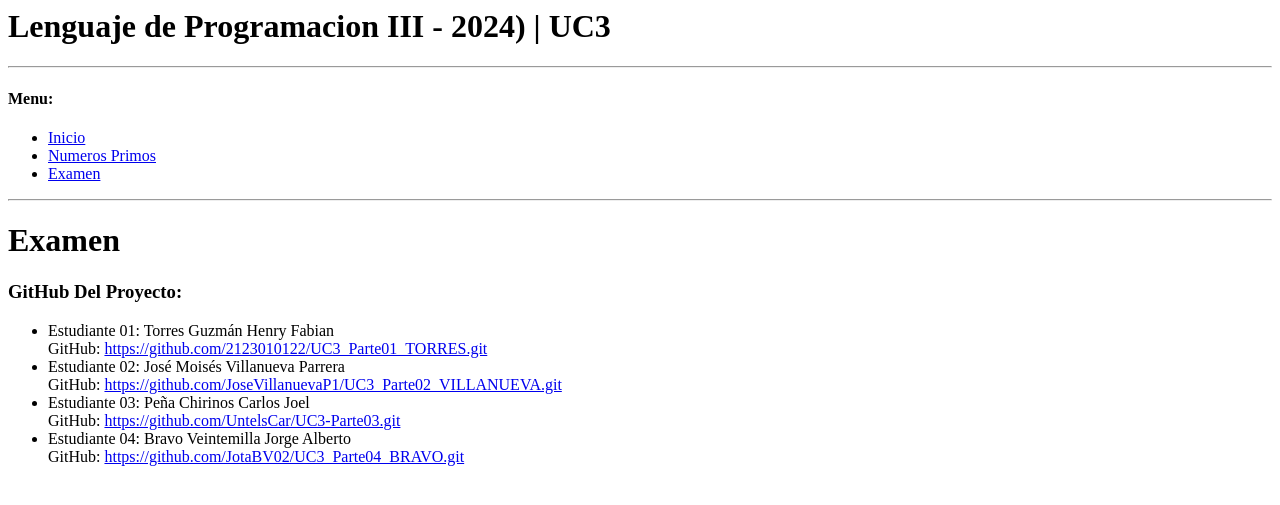
After one commit to JotaBV02/UC3_Parte04_BRAVO, a Django app: page /examen/ in a window 1280 px wide. The commit adds this page. Shown: the top 505 px of the page. Run offline with Django 4.2, Linux system fonts and the light colour scheme.

Commit message:
UC3_PARTE04_BRAVO

```diff
--- a/UC3_Bravo_Pena_Torres_Villanueva/UC3_Bravo_Pena_Torres_Villanueva/urls.py
+++ b/UC3_Bravo_Pena_Torres_Villanueva/UC3_Bravo_Pena_Torres_Villanueva/urls.py
@@ -24,5 +24,6 @@ urlpatterns = [
     path('inicio/', views.inicio, name = "inicio"),
     path('primos/',views.primos,name="primos"),
     path('primos/<int:a>',views.primos,name="primos"),
-    path('primos/<int:a>/<int:b>',views.primos,name="primos")
+    path('primos/<int:a>/<int:b>',views.primos,name="primos"),
+    path('examen/', views.examen, name = "examen"),
 ]
--- /dev/null
+++ b/UC3_Bravo_Pena_Torres_Villanueva/miapp/templates/examen.html
@@ -0,0 +1,40 @@
+<h1> Lenguaje de Programacion III - 2024) | UC3 </h1>
+<hr/>
+<h4>Menu:</h4>
+<ul>
+    <li>
+        <a href="/inicio"> Inicio</a>
+    </li>
+    <li>
+        <a href="/primos"> Numeros Primos</a>
+    </li>
+    <li>
+        <a href="/examen"> Examen</a>
+    </li>
+    </ul>
+<hr/>
+
+<h1>Examen</h1>
+<h3> GitHub Del Proyecto:</h1>
+    <ul>
+        <li>Estudiante 01: Torres Guzmán Henry Fabian
+            <br>
+            GitHub: <a href="https://github.com/2123010122/UC3_Parte01_TORRES.git">https://github.com/2123010122/UC3_Parte01_TORRES.git</a>
+        </li>
+
+        <li>Estudiante 02: José Moisés Villanueva Parrera
+            <br>
+            GitHub: <a href="https://github.com/2123010122/UC3_Parte01_TORRES.git">https://github.com/JoseVillanuevaP1/UC3_Parte02_VILLANUEVA.git</a>
+        </li>
+
+        <li>Estudiante 03: Peña Chirinos Carlos Joel
+            <br>
+            GitHub: <a href="https://github.com/2123010122/UC3_Parte01_TORRES.git">https://github.com/UntelsCar/UC3-Parte03.git</a>
+        </li>
+
+        <li>Estudiante 04: Bravo Veintemilla Jorge Alberto
+            <br>
+            GitHub: <a href="https://github.com/2123010122/UC3_Parte01_TORRES.git">https://github.com/JotaBV02/UC3_Parte04_BRAVO.git</a>
+        </li>
+
+    </ul>
--- a/UC3_Bravo_Pena_Torres_Villanueva/miapp/templates/index.html
+++ b/UC3_Bravo_Pena_Torres_Villanueva/miapp/templates/index.html
@@ -6,5 +6,8 @@
         <a href="/inicio"> Inicio</a>
         </li>
         <li><a href="/primos">Numeros primos</a></li>
+        <li>
+            <a href="/examen"> Examen</a>
+        </li>
     </ul>
 <hr/>
--- a/UC3_Bravo_Pena_Torres_Villanueva/miapp/templates/inicio.html
+++ b/UC3_Bravo_Pena_Torres_Villanueva/miapp/templates/inicio.html
@@ -6,6 +6,9 @@
         <a href="/inicio"> Inicio</a>
         </li>
         <li><a href="/primos">Numeros primos</a></li>
+        <li>
+            <a href="/examen"> Examen</a>
+        </li>
     </ul>
 <hr/>
 
--- a/UC3_Bravo_Pena_Torres_Villanueva/miapp/views.py
+++ b/UC3_Bravo_Pena_Torres_Villanueva/miapp/views.py
@@ -8,7 +8,12 @@ layout ="""
     <li>
         <a href="/inicio"> Inicio</a>
         </li>
-        <li><a href="/primos">Numeros primos</a></li>
+        <li>
+        <a href="/primos">Numeros primos</a>
+        </li>
+        <li>
+        <a href="/examen">Examen</a>
+        </li>
     </ul>
 <hr/>
 """
@@ -44,3 +49,6 @@ def primos(request, a=0, b=100):
 
     resultado += "</ul>"
     return HttpResponse(layout + resultado)
+
+def examen(request):
+    return render(request, 'examen.html')
```
